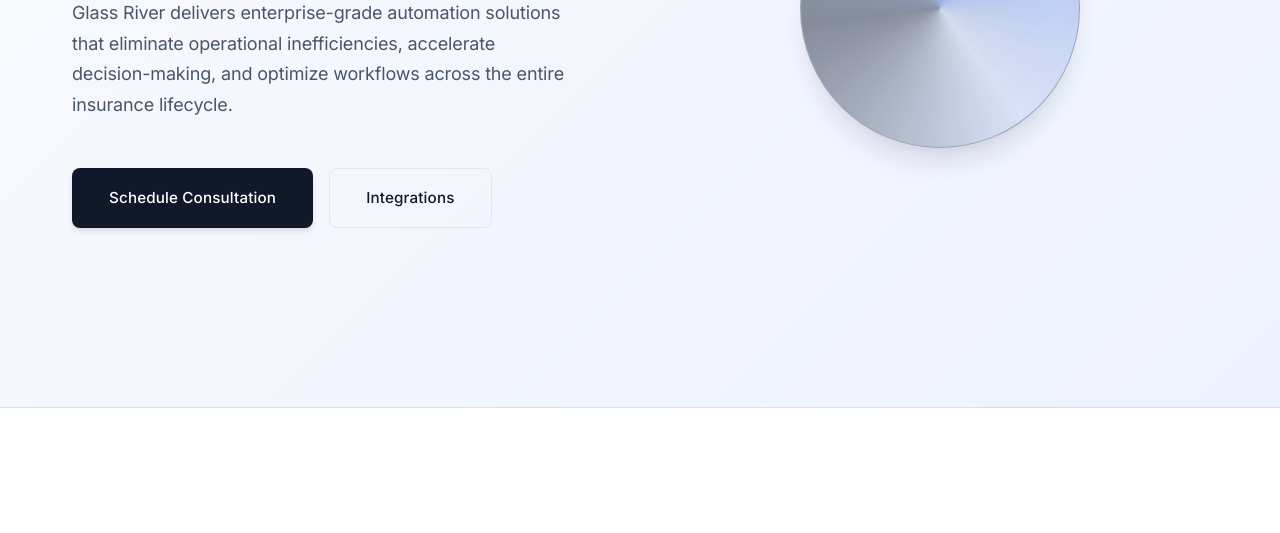
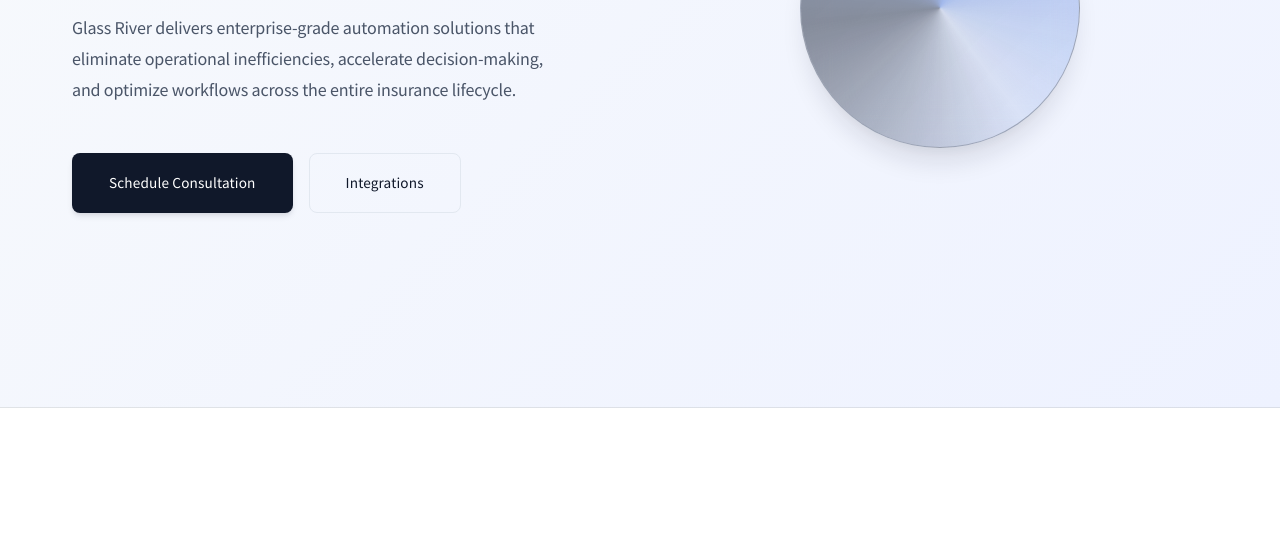
Before and after one commit to jparkerpearson/glass-river-site, a plain HTML site: page index.html in a window 1280 px wide. Shown: the part 462-995 px from the top of the page. Drawn offline with nearby package versions, Linux system fonts and the light colour scheme.

Commit message:
update fonts

```diff
--- a/index.html
+++ b/index.html
@@ -8,7 +8,9 @@
     <link rel="icon" type="image/png" href="assets/glassRiverLogoDark.png">
     <link rel="apple-touch-icon" href="assets/glassRiverLogoDark.png">
     <link rel="stylesheet" href="styles.css">
-    <link href="https://fonts.googleapis.com/css2?family=Inter:wght@300;400;500;600;700&display=swap" rel="stylesheet">
+    <link
+        href="https://fonts.googleapis.com/css2?family=Source+Sans+Pro:wght@300;400;600;700&family=Inter:wght@300;400;500;600;700&display=swap"
+        rel="stylesheet">
     <script src="https://cdn.jsdelivr.net/npm/@emailjs/browser@4/dist/email.min.js"></script>
 </head>
 
--- a/styles.css
+++ b/styles.css
@@ -52,7 +52,7 @@
 }
 
 body {
-    font-family: 'Inter', -apple-system, BlinkMacSystemFont, 'Segoe UI', Roboto, sans-serif;
+    font-family: 'Source Sans Pro', 'Inter', -apple-system, BlinkMacSystemFont, 'Segoe UI', Roboto, sans-serif;
     line-height: 1.7;
     color: var(--text-primary);
     background-color: var(--background-primary);
```
